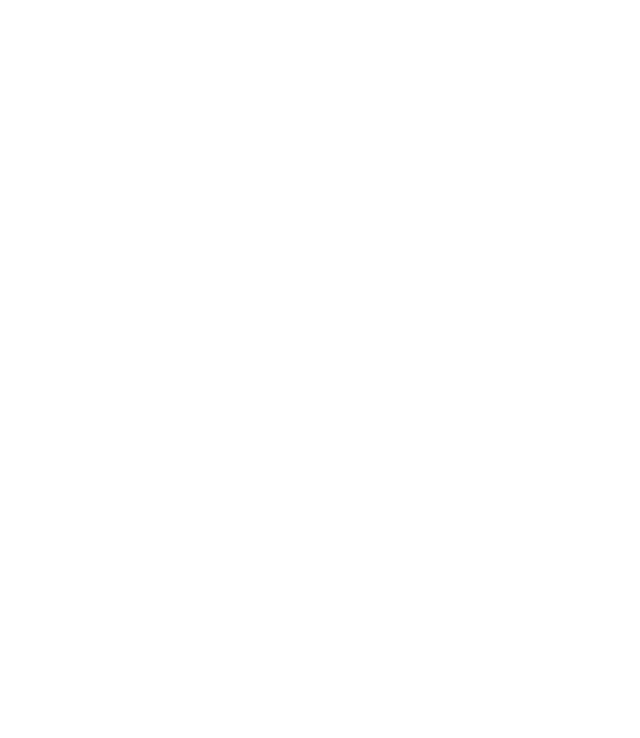
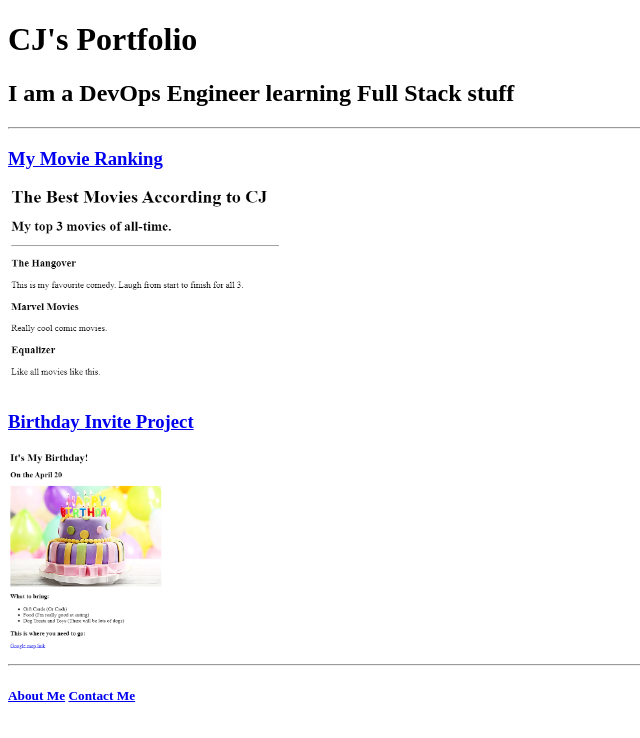
Before and after one commit to cjcraft11/html-portfolio, a plain HTML site: page index.html in a window 1280 px wide. Shown: the whole page, without its empty margins (0-640 px from the left). Drawn offline with Linux system fonts and the light colour scheme.

Commit message:
Add files via upload

```diff
--- a/index.html
+++ b/index.html
@@ -13,3 +13,26 @@ HINT for TODO 6: You can use the height attribute set to 200 to make the image s
 https://developer.mozilla.org/en-US/docs/Web/HTML/Element/img#attr-height -->
 
 <!-- TODO 7: Add the Contact Me and About Me page links -->
+<!DOCTYPE html>
+<html lang="en">
+    <head>
+        <meta charset="UTF-8">
+        <meta http-equiv="X-UA-Compatible" content="IE=edge">
+        <meta name="viewport" content="width=device-width, initial-scale=1.0">
+        <title>CJ's Portfolio</title>
+    </head>
+<body>
+<h1>CJ's Portfolio</h1>
+<h2>I am a DevOps Engineer learning Full Stack stuff</h2>
+<hr>
+<h3><a href="./public/movie-ranking.html"> My Movie Ranking </a></h3>
+<img src="./assets/images/movie-ranking2.png" height="200" alt="Movie Ranking" />
+<br />
+
+<h3> <a href="./public/birthday-invite.html"> Birthday Invite Project</a></h3>
+
+<img src="./assets/images/birthday-invite2.png" height="200" alt="Birthday Cake" />
+<hr />
+<h5><a href="./public/about.html"> About Me</a> <a href="./public/contact.html"> Contact Me</a></h5>
+</body>
+</html>
```
